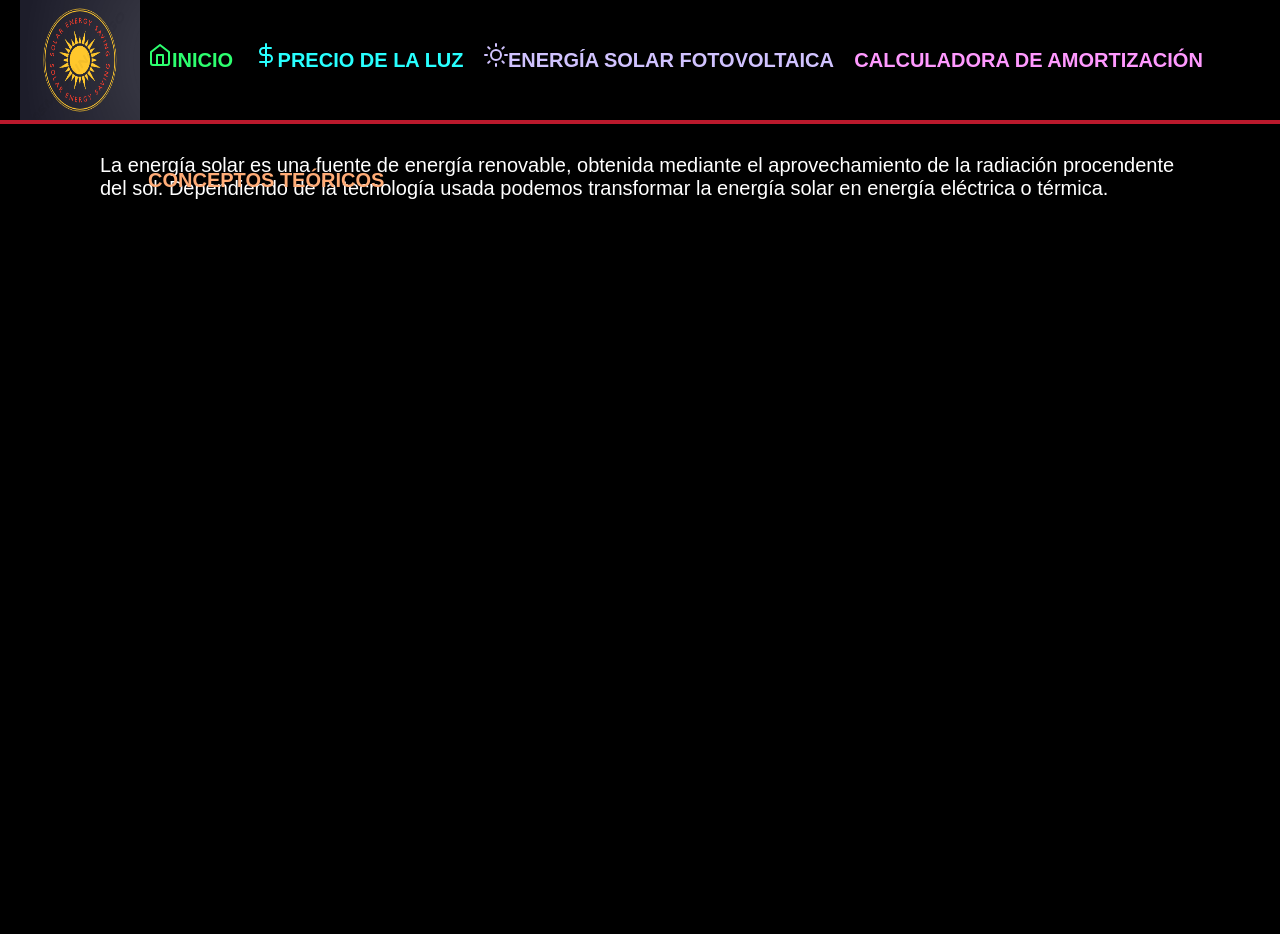
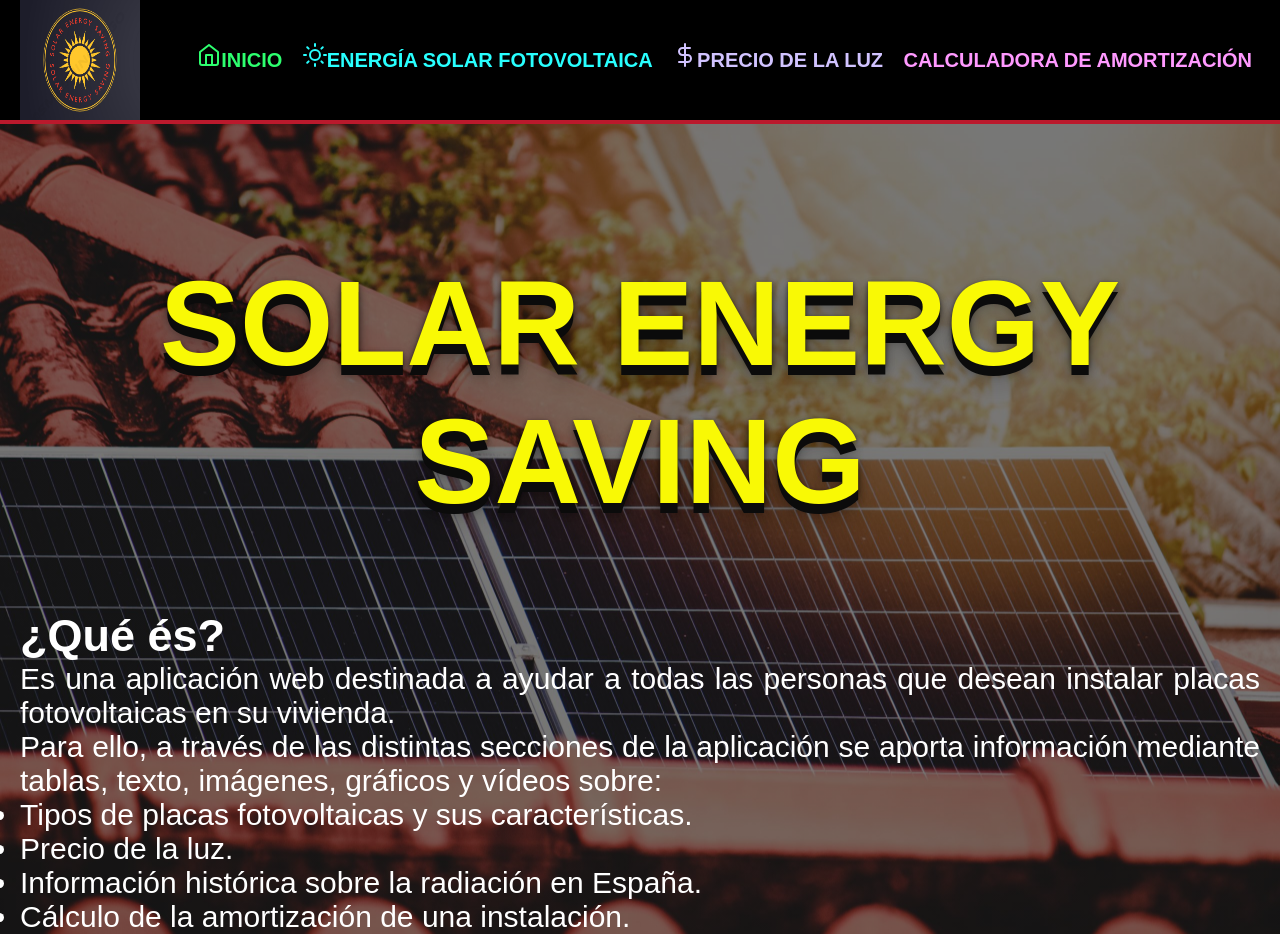
Before and after one commit to raul-martin-gonzalez/TFM-Calculadora-amortizacion-, a Django app: page / in a window 1280 px wide. Before the commit the page ends 199 px from the top, so only its background shows below. Run offline with Django 5.2, Linux system fonts and the light colour scheme; some libraries are stand-ins or nearby versions.

Commit message:
update aplicación

```diff
--- a/solar_energy/static/solar_energy/Styles/Estilo Barra Navegación.css
+++ b/solar_energy/static/solar_energy/Styles/Estilo Barra Navegación.css
@@ -11,15 +11,6 @@ body{
     background-color: #000000;
 }
 
-.container{
-    margin: auto;
-    font-size: 20px;
-    padding: 30px 100px ;
-}
-
-.container p{
-    margin-bottom: 10px;
-}
 
 header{
     height: 124px;
@@ -106,35 +97,12 @@ img {
     filter: hue-rotate(240deg);
 }
 
+/*
 #menu ul li:nth-child(5) {
     filter: hue-rotate(300deg);
-}
-/*
-a span {
-    position: absolute;
-    display: block;
-    }
+}*/
 
-#menu ul li:nth-child(1) {
-    top: 0;
-    left: 0;
-    width: 100%;
-    height: 2px;
-    background: linear-gradient(90deg, transparent, #03e9f4);
-    animation: animate1 1s linear infinite;
-}
 
-@keyframes animate1 {
-    0% {
-        left: -100%;
-    }
-
-    50%,
-    100% {
-        left: 100%;
-    }
-}
-*/
 
 .show{
     height: 600px !important;
--- /dev/null
+++ b/solar_energy/static/solar_energy/Styles/Estilo_Ventana_inicio.css
@@ -0,0 +1,39 @@
+.container{
+    padding: 0;
+    font-size: 20px;
+    margin: 0;
+    width:  100%;
+    height: 100vh;
+}
+
+.wrap{
+    width:  100%;
+    min-height: 100vh;
+    display: flex;
+    align-items: center;
+    justify-content: flex-start;
+    background: linear-gradient(to right, rgb(0 0 0 /.5),  rgb(0 0 0 /.5)), url("../Imagenes/placas.jpg");
+    background-size: cover;
+    background-position: center;
+    flex-direction: column;
+}
+
+.wrap-texto{
+    font-size: 60px;
+    font-weight: bolder;
+    color:#f9f905;
+    text-align: center;
+    width: 100%;
+    margin-top: 130px;
+    width: 100%;
+    padding: 0 20px;
+    text-shadow: 0 10px 0 #0b0b0b, 0 3px 1px rgba(249, 245, 3, 0.1), 0 0 5px rgba(0,0,0,0.1), 0 1px 3px rgba(0,0,0,0.3), 0 3px 5px rgba(0,0,0,0.2), 0 5px 10px rgba(0,0,0,0.25), 0 10px 10px rgba(0,0,0,0.2), 0 20px 20px rgba(0,0,0,0.15);
+}
+
+.Definicion{
+    margin-top: 80px;
+    width: 100%;
+    padding: 0 20px;
+    font-size: 30px;
+    text-align: justify;
+}
--- a/solar_energy/templates/solar_energy/Barra de Navegacion.html
+++ b/solar_energy/templates/solar_energy/Barra de Navegacion.html
@@ -32,10 +32,10 @@
         <nav id="menu">
             <ul>
                 <li><a href="{% url 'Inicio' %}"><i data-feather="home"></i>Inicio</a></li>
+                <li><a href="{% url 'Energia_fotovoltaica' %}"><i data-feather="sun"></i>Energía solar fotovoltaica</a></li>
                 <li><a href="{% url 'Precio_luz' %}"><i data-feather="dollar-sign"></i>Precio de la luz</a></li>
-                <li><a href="{% url 'Energia_fotovoltaica' %}"><i data-feather="sun"></i>Energía solar fotovoltaica</a></li>
                 <li><a href="{% url 'Calculadora' %}">Calculadora de amortización</a></li>
-                <li><a href="{% url 'Conceptos_teoricos' %}">Conceptos teóricos</a></li>
+                <!--<li><a href="{% url 'Conceptos_teoricos' %}">Conceptos teóricos</a></li>-->
             </ul>
         </nav>
 
--- a/solar_energy/templates/solar_energy/Fotovoltaica.html
+++ b/solar_energy/templates/solar_energy/Fotovoltaica.html
@@ -103,6 +103,12 @@
                         <p>
                             Se realiza una comparación entre los 3 tipos de panales de silicio.
                             Como puede ver en la imagen se muestran el panel monocritalino, policristalino y capa fina.
+
+
+                        <p>
+                            La energía solar es una fuente de energía renovable, obtenida mediante el aprovechamiento de la radiación procendente del sol.
+                            Dependiendo de la tecnología usada podemos transformar la energía solar en energía eléctrica o térmica.
+                        </p>
                         </p>
                     </div>
                 </div>
--- a/solar_energy/templates/solar_energy/Inicio.html
+++ b/solar_energy/templates/solar_energy/Inicio.html
@@ -1,6 +1,10 @@
 {% extends 'solar_energy/Barra de Navegacion.html' %}
 
 {% load static %}
+
+{% block style %}
+<link rel="stylesheet" href="{% static 'solar_energy/Styles/Estilo_Ventana_inicio.css' %}">
+{% endblock %}
 
 {% block title %}
     Inicio
@@ -8,9 +12,36 @@
 
 {% block content %}
 <div class="container">
-    <p>
-        La energía solar es una fuente de energía renovable, obtenida mediante el aprovechamiento de la radiación procendente del sol.
-        Dependiendo de la tecnología usada podemos transformar la energía solar en energía eléctrica o térmica.
-    </p>
+    <div class="wrap">
+        <div class="wrap-texto">
+            <h1>
+                SOLAR ENERGY SAVING
+            </h1>
+        </div>
+
+        <div class="Definicion">
+
+            <h2><strong>¿Qué és?</strong></h2>
+
+            <p>
+            Es una aplicación web destinada a ayudar a todas las personas
+            que desean instalar placas fotovoltaicas en su vivienda.
+            </p>
+
+            <p>
+            Para ello, a través de las distintas secciones de la aplicación se aporta
+            información mediante tablas, texto, imágenes, gráficos y vídeos sobre:
+            </p>
+
+            <ul>
+            <li>Tipos de placas fotovoltaicas y sus características.</li>
+            <li>Precio de la luz.</li>
+            <li>Información histórica sobre la radiación en España.</li>
+            <li>Cálculo de la amortización de una instalación.</li>
+            </ul>
+
+        </div>
+
+    </div>
 </div>
 {% endblock %}
```
